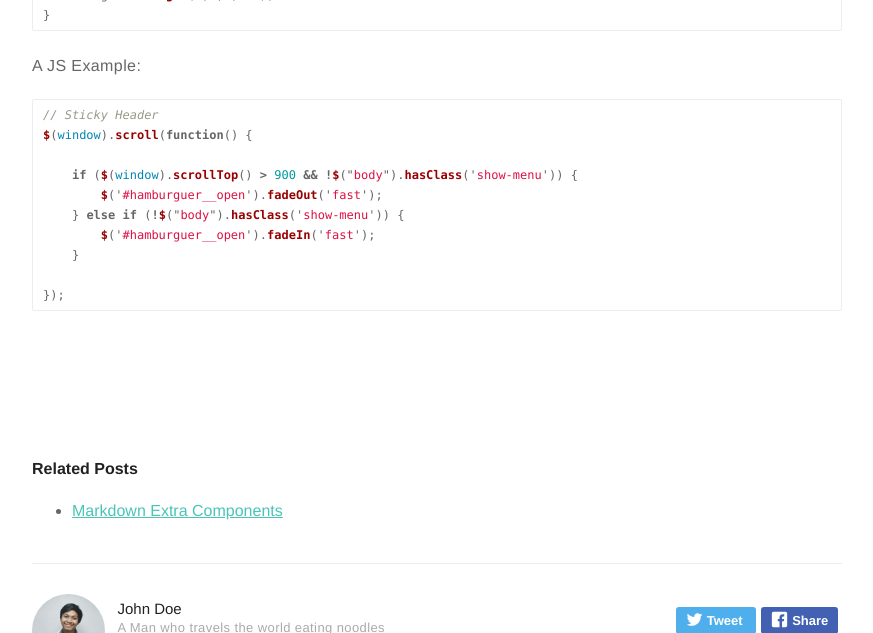
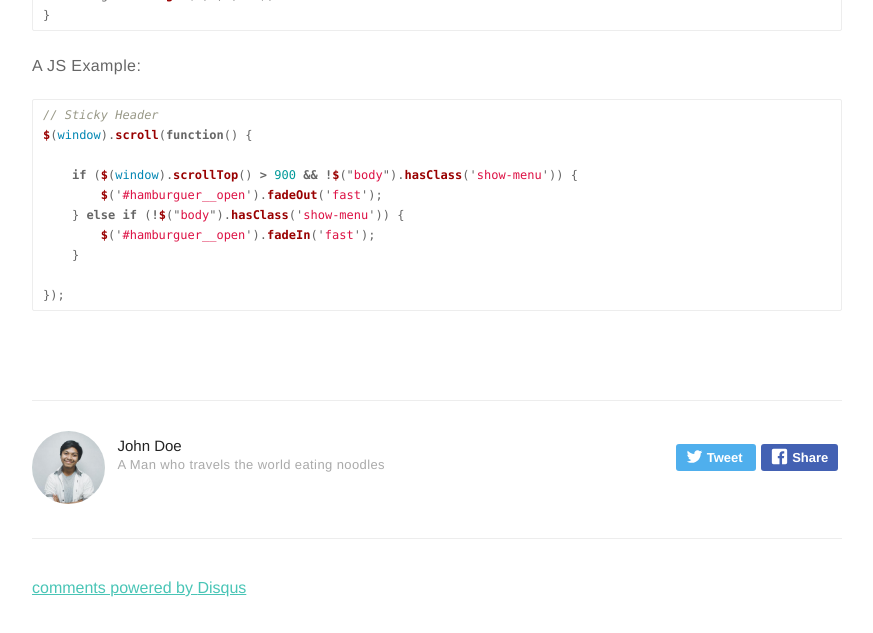
Before and after one commit to fyfirman/fyfirman.github.io, a Jekyll site: the page built from _posts/2016-02-24-markdown-common-elements.markdown, in a window 1280 px wide and 900 px high, scrolled down 5281 px, cut to the strip 0-633 px from the top of the window. Shown: the whole strip, without its empty margins (203-1076 px from the left). Built offline with Jekyll 4.4.1, drawn with Linux system fonts in a browser that asks for light colours; comment, search, counter and statistics services are not loaded; some of the changed lines change nothing that is shown.

Commit message:
Remove Related Article

```diff
--- a/_config.yml
+++ b/_config.yml
@@ -96,7 +96,7 @@
 show-tags: true
 
 # related posts inside a post?
-related: true
+related: false
 
 # Display links for next and previous posts for the specified categories
 post-advance-links: [blog]
```
